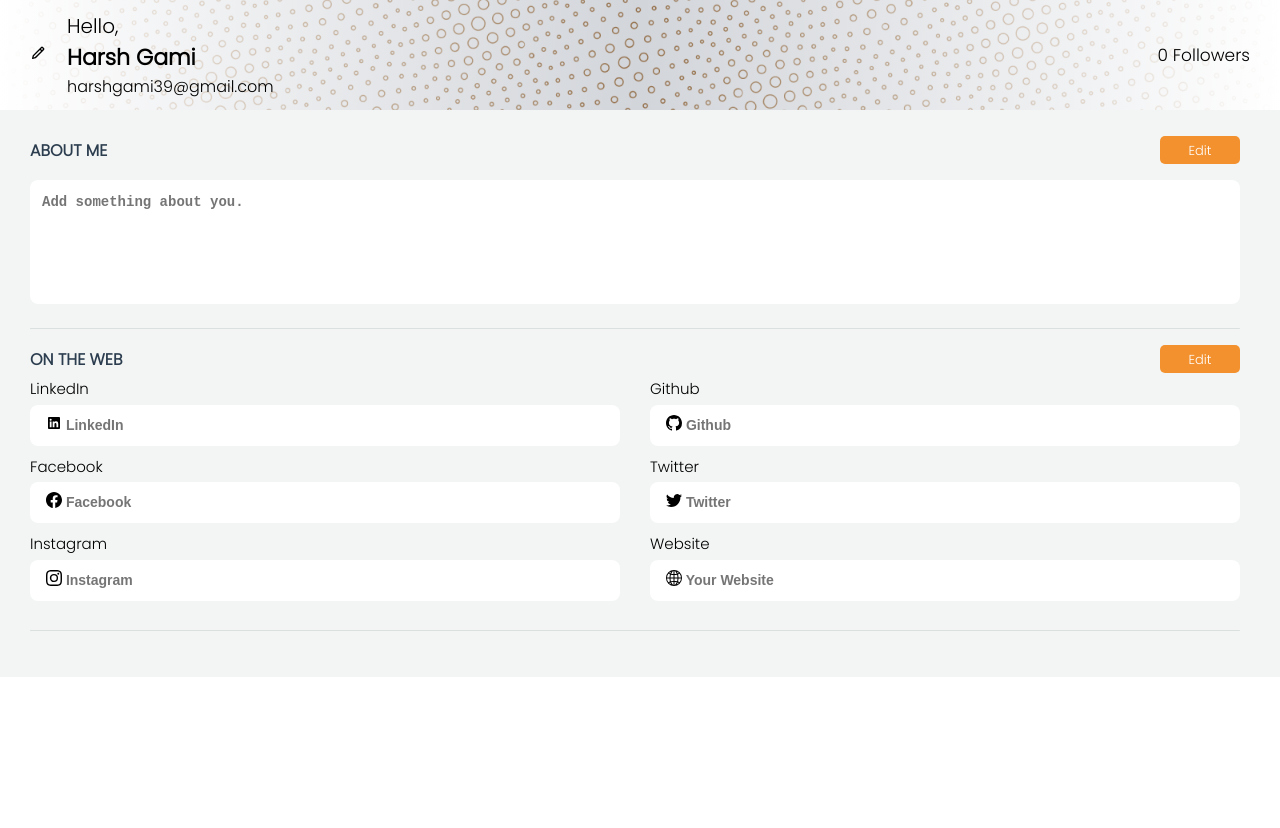
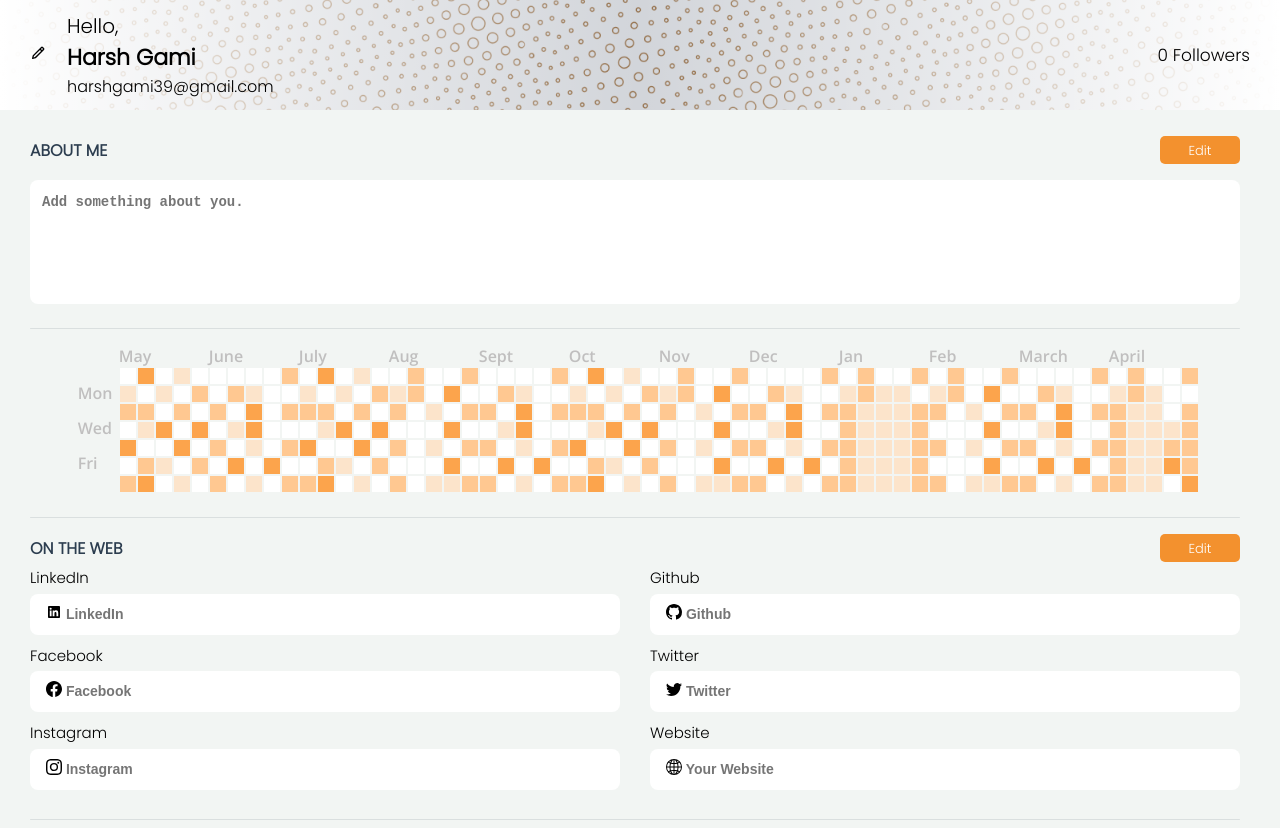
Before and after one commit to HarshGami/CipheSchools, a React (Create React App) app in the folder client/: page / in a window 1280 px wide. Shown: the top 828 px of the page. Before the commit the page ends 800 px from the top, so only its background shows below. Built offline with nearby package versions, Linux system fonts and the light colour scheme.

Commit message:
map part added

```diff
--- a/client/src/App.js
+++ b/client/src/App.js
@@ -2,6 +2,7 @@ import "./app.css";
 import Header from "./components/header/header";
 import About from "./components/about/about";
 import Web from "./components/web/web";
+import Map from "./components/map/map";
 
 function App() {
   return (
@@ -10,7 +11,9 @@ function App() {
       <div className="information-container">
         <About />
         <div className="hr"></div>
-        <Web/>
+        <Map />
+        <div className="hr"></div>
+        <Web />
         <div className="hr"></div>
       </div>
     </>
--- a/client/src/components/about/about.css
+++ b/client/src/components/about/about.css
@@ -69,13 +69,13 @@
 }
 
 @media screen and (max-width: 500px) {
-    .left-header{
+    .left-header {
         font-size: 14px;
     }
 }
 
 @media screen and (max-width: 1200px) and (min-width:500px) {
-    .left-header{
+    .left-header {
         font-size: 15px;
     }
 }
--- a/client/src/components/header/header.css
+++ b/client/src/components/header/header.css
@@ -86,6 +86,7 @@
         gap: 10px;
         padding: 0 20px;
     }
+
     .greeting {
         font-size: 14px;
     }
@@ -112,6 +113,7 @@
         gap: 10px;
         padding: 0 20px;
     }
+
     .greeting {
         font-size: 17px;
     }
--- /dev/null
+++ b/client/src/components/map/map.css
@@ -0,0 +1,242 @@
+* {
+    box-sizing: border-box;
+    margin: 0;
+    padding: 0;
+}
+
+.map-grid {
+    display: flex;
+    justify-content: center;
+}
+
+.weeks {
+    margin: 0 5px;
+}
+
+.w {
+    font-size: 16px;
+    font-family: 'Open Sans', sans-serif;
+    height: 16px;
+    margin: 1.5px;
+    color: #c0bfbf;
+}
+
+.month-grid {
+    display: flex;
+    flex-direction: column;
+}
+
+.month-text {
+    color: #c0bfbf;
+    font-size: 16px;
+    font-family: 'Open Sans', sans-serif;
+}
+
+.week-grid {
+    display: flex;
+}
+
+.year {
+    display: flex;
+    width: fit-content;
+}
+
+.day {
+    width: 16px;
+    height: 16px;
+    margin: 1px;
+    background-color: white;
+}
+
+.day:hover {
+    border: 1px solid black;
+}
+
+.day1 {
+    background-color: #fce4cb;
+}
+
+.day2 {
+    background-color: #ffc891;
+}
+
+.day3 {
+    background-color: #fca44c;
+}
+
+
+@media screen and (max-width: 500px) {
+    .day {
+        width: 10px;
+        height: 10px;
+        margin: 0.5px;
+    }
+
+    .weeks {
+        margin: 0 4.5px;
+    }
+
+    .w {
+        font-size: 16px;
+        height: 16px;
+        margin: 1.5px;
+    }
+
+    .month-text {
+        font-size: 16px;
+    }
+}
+
+@media screen and (max-width: 1260px) and (min-width:1050px) {
+    .day {
+        width: 14px;
+        height: 14px;
+        margin: 0.8px;
+    }
+
+    .weeks {
+        margin: 0 4.5px;
+    }
+
+    .w {
+        font-size: 14px;
+        height: 14px;
+        margin: 1px;
+    }
+
+    .month-text {
+        font-size: 14px;
+    }
+}
+
+@media screen and (max-width: 1050px) and (min-width:900px) {
+    .day {
+        width: 12px;
+        height: 12px;
+        margin: 0.6px;
+    }
+
+    .weeks {
+        margin: 0 4px;
+    }
+
+    .w {
+        font-size: 12px;
+        height: 12px;
+        margin: 0.8px;
+    }
+
+    .month-text {
+        font-size: 12px;
+    }
+}
+
+@media screen and (max-width: 900px) and (min-width:730px) {
+    .day {
+        width: 10px;
+        height: 10px;
+        margin: 0.4px;
+    }
+
+    .weeks {
+        margin: 0 3.5px;
+    }
+
+    .w {
+        font-size: 10px;
+        height: 10px;
+        margin: 0.6px;
+    }
+
+    .month-text {
+        font-size: 10px;
+    }
+}
+
+@media screen and (max-width: 730px) and (min-width:570px) {
+    .day {
+        width: 8px;
+        height: 8px;
+        margin: 0.2px;
+    }
+
+    .weeks {
+        margin: 0 3px;
+    }
+
+    .w {
+        font-size: 8px;
+        height: 8px;
+        margin: 0.4px;
+    }
+
+    .month-text {
+        font-size: 8px;
+    }
+}
+
+@media screen and (max-width: 570px) and (min-width:440px) {
+    .day {
+        width: 6px;
+        height: 6px;
+        margin: 0.2px;
+    }
+
+    .weeks {
+        margin: 0 2.5px;
+    }
+
+    .w {
+        font-size: 6px;
+        height: 6px;
+        margin: 0.2px;
+    }
+
+    .month-text {
+        font-size: 6px;
+    }
+}
+
+@media screen and (max-width: 440px) and (min-width:370px) {
+    .day {
+        width: 5px;
+        height: 5px;
+        margin: 0.1px;
+    }
+
+    .weeks {
+        margin: 0 2px;
+    }
+
+    .w {
+        font-size: 5px;
+        height: 5px;
+        margin: 0.1px;
+    }
+
+    .month-text {
+        font-size: 5px;
+    }
+}
+
+@media screen and (max-width: 370px) and (min-width:270px) {
+    .day {
+        width: 4px;
+        height: 4px;
+        margin: 0.1px;
+    }
+
+    .weeks {
+        margin: 0 1.5px;
+    }
+
+    .w {
+        font-size: 4px;
+        height: 4px;
+        margin: 0.1px;
+    }
+
+    .month-text {
+        font-size: 4px;
+    }
+}
--- /dev/null
+++ b/client/src/components/map/map.js
@@ -0,0 +1,170 @@
+import React from "react";
+import "./map.css";
+
+const Map = () => {
+  const year = [
+    [
+      [0, 3, 0, 1, 0],
+      [1, 0, 1, 0, 2],
+      [2, 2, 0, 2, 0],
+      [0, 1, 3, 0, 3],
+      [3, 0, 0, 3, 0],
+      [0, 2, 1, 0, 2],
+      [2, 3, 0, 1, 0],
+    ],
+    [
+      [0, 0, 0, 0, 2],
+      [0, 2, 1, 0, 0],
+      [2, 0, 3, 0, 2],
+      [0, 1, 3, 0, 0],
+      [2, 0, 1, 0, 2],
+      [0, 3, 0, 3, 0],
+      [2, 0, 1, 0, 2],
+    ],
+    [
+      [0, 3, 0, 1, 0],
+      [1, 0, 1, 0, 2],
+      [2, 2, 0, 2, 0],
+      [0, 1, 3, 0, 3],
+      [3, 0, 0, 3, 0],
+      [0, 2, 1, 0, 2],
+      [2, 3, 0, 1, 0],
+    ],
+    [
+      [0, 2, 0, 0, 2],
+      [1, 2, 0, 3, 0],
+      [2, 0, 1, 0, 2],
+      [0, 0, 0, 3, 0],
+      [2, 0, 1, 0, 2],
+      [0, 0, 0, 3, 0],
+      [2, 0, 1, 1, 2],
+    ],
+    [
+      [0, 0, 0, 0, 2],
+      [0, 2, 1, 0, 0],
+      [2, 0, 3, 0, 2],
+      [0, 1, 3, 0, 0],
+      [2, 0, 1, 0, 2],
+      [0, 3, 0, 3, 0],
+      [2, 0, 1, 0, 2],
+    ],
+    [
+      [0, 3, 0, 1, 0],
+      [1, 0, 1, 0, 2],
+      [2, 2, 0, 2, 0],
+      [0, 1, 3, 0, 3],
+      [3, 0, 0, 3, 0],
+      [0, 2, 1, 0, 2],
+      [2, 3, 0, 1, 0],
+    ],
+    [
+      [0, 2, 0, 0, 2],
+      [1, 2, 0, 3, 0],
+      [2, 0, 1, 0, 2],
+      [0, 0, 0, 3, 0],
+      [2, 0, 1, 0, 2],
+      [0, 0, 0, 3, 0],
+      [2, 0, 1, 1, 2],
+    ],
+    [
+      [0, 0, 0, 0, 2],
+      [0, 2, 1, 0, 0],
+      [2, 0, 3, 0, 2],
+      [0, 1, 3, 0, 0],
+      [2, 0, 1, 0, 2],
+      [0, 3, 0, 3, 0],
+      [2, 0, 1, 0, 2],
+    ],
+    [
+      [0, 2, 0, 0, 2],
+      [1, 2, 1, 1, 0],
+      [2, 1, 1, 1, 2],
+      [2, 1, 1, 1, 2],
+      [2, 1, 1, 1, 2],
+      [2, 1, 1, 1, 2],
+      [2, 1, 1, 1, 2],
+    ],
+    [
+      [0, 2, 0, 0, 2],
+      [1, 2, 0, 3, 0],
+      [2, 0, 1, 0, 2],
+      [0, 0, 0, 3, 0],
+      [2, 0, 1, 0, 2],
+      [0, 0, 0, 3, 0],
+      [2, 0, 1, 1, 2],
+    ],
+    [
+      [0, 0, 0, 0, 2],
+      [0, 2, 1, 0, 0],
+      [2, 0, 3, 0, 2],
+      [0, 1, 3, 0, 0],
+      [2, 0, 1, 0, 2],
+      [0, 3, 0, 3, 0],
+      [2, 0, 1, 0, 2],
+    ],
+    [
+      [0, 2, 0, 0, 2],
+      [1, 2, 1, 0, 0],
+      [2, 1, 1, 0, 2],
+      [2, 1, 1, 1, 2],
+      [2, 1, 1, 2, 2],
+      [2, 1, 1, 3, 2],
+      [2, 1, 1, 0, 3],
+    ],
+  ];
+
+  const m = [
+    "Jan",
+    "Feb",
+    "March",
+    "April",
+    "May",
+    "June",
+    "July",
+    "Aug",
+    "Sept",
+    "Oct",
+    "Nov",
+    "Dec",
+  ];
+  const st = 4;
+  const mons = [];
+
+  for (let i = 0; i < 12; i++) {
+    mons.push(m[(st + i) % 12]);
+  }
+
+  const yearMap = year.map((month, i) => {
+    return (
+      <div className="month-grid">
+        <div className="month-text">{mons[i]}</div>
+        {month.map((week) => {
+          return (
+            <div className="week-grid">
+              {week.map((day) => {
+                return <div className={"day + day" + day}></div>;
+              })}
+            </div>
+          );
+        })}
+      </div>
+    );
+  });
+  return (
+    <div className="map-grid">
+      <div className="weeks">
+        <div className="w"></div>
+        <div className="w"></div>
+        <div className="w">Mon</div>
+        <div className="w"></div>
+        <div className="w">Wed</div>
+        <div className="w"></div>
+        <div className="w">Fri</div>
+        <div className="w"></div>
+      </div>
+      <div className="year">{yearMap}</div>
+    </div>
+  );
+};
+
+export default Map;
```
Also changed, not shown: client/src/components/web/web.css (line endings or trailing spaces).
